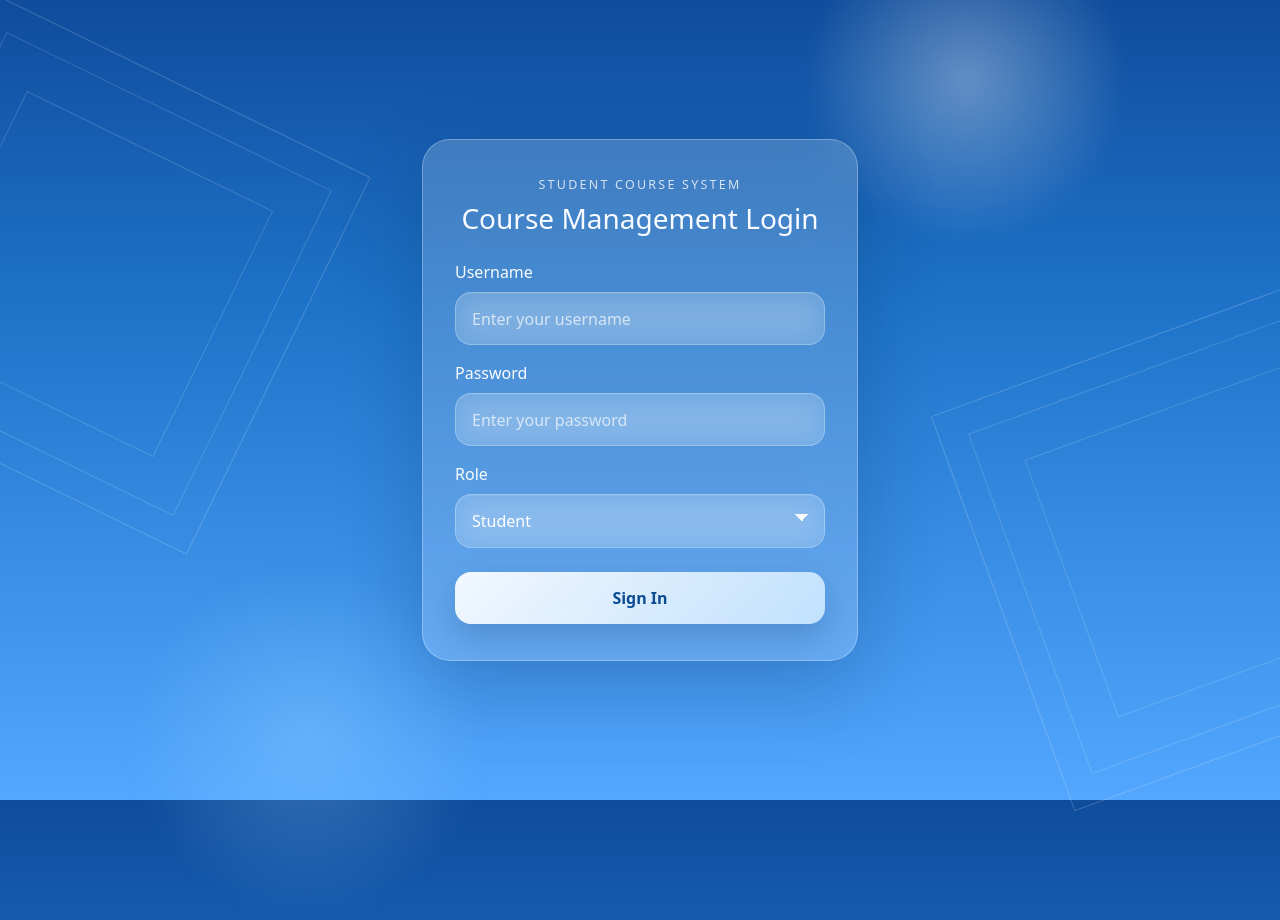
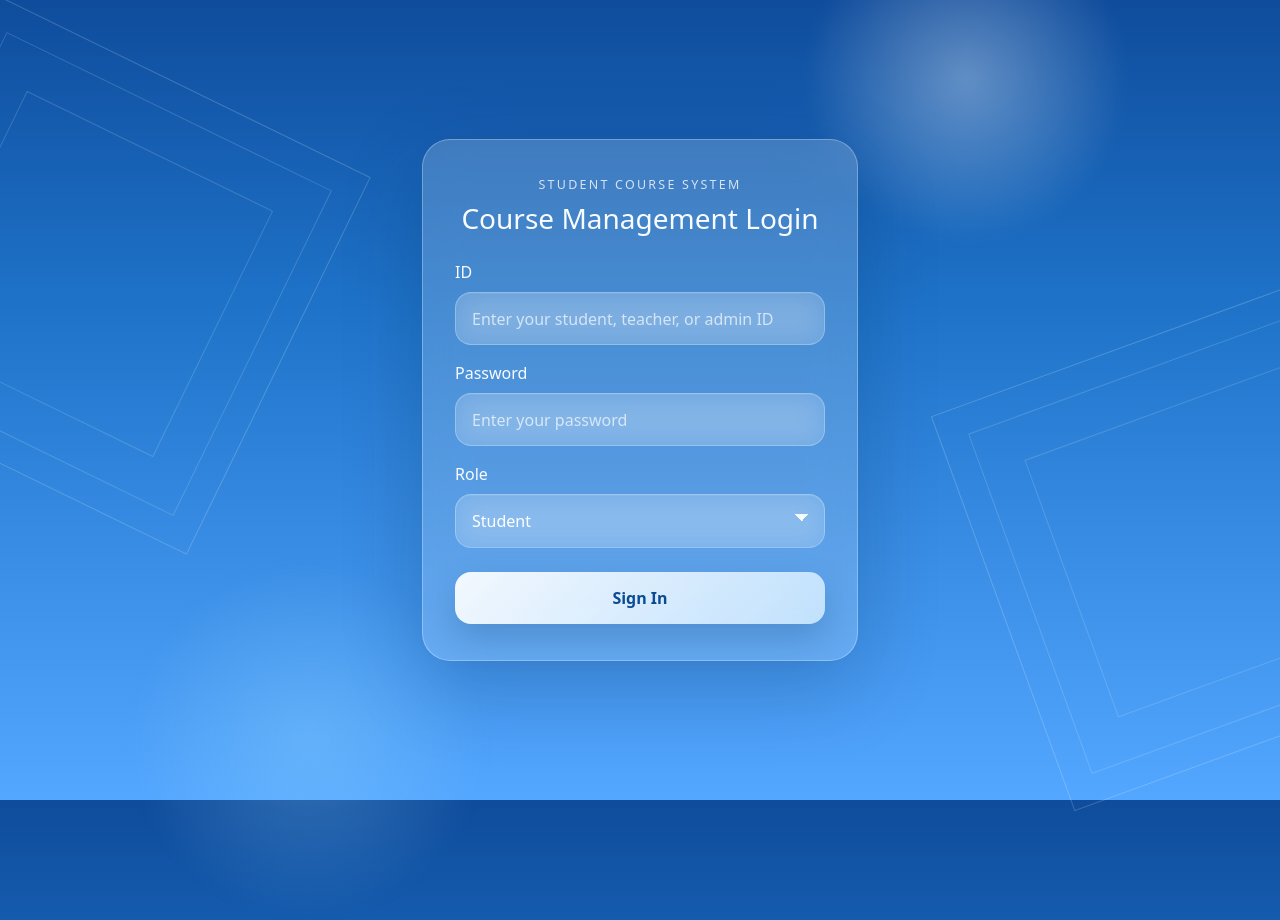
Before and after one commit to Mengjiao01/student_course, a Django app: page /login/ in a window 1280 px wide; the page is wider, and only the part inside the window is pictured. Run offline with Django 5.2, Linux system fonts and the light colour scheme; some libraries are stand-ins or nearby versions.

Commit message:
update login

```diff
--- a/templates/users/login.html
+++ b/templates/users/login.html
@@ -35,16 +35,19 @@
                     {% csrf_token %}
 
                     <div class="mb-3">
-                        <label class="form-label">{{ form.username.label }}</label>
-                        {{ form.username }}
+                        {# ID input #}
+                        <label class="form-label">{{ form.login_id.label }}</label>
+                        {{ form.login_id }}
                     </div>
 
                     <div class="mb-3">
+                        {# Password input #}
                         <label class="form-label">{{ form.password.label }}</label>
                         {{ form.password }}
                     </div>
 
                     <div class="mb-4">
+                        {# Role selector #}
                         <label class="form-label">{{ form.role.label }}</label>
                         {{ form.role }}
                     </div>
--- a/users/forms.py
+++ b/users/forms.py
@@ -12,19 +12,21 @@ class LoginForm(forms.Form):
         ("admin", "Admin"),
     ]
 
-    username = forms.CharField(
-        label="Username",
+    # Role-based account ID
+    login_id = forms.CharField(
+        label="ID",
         max_length=150,
         widget=forms.TextInput(
             attrs={
                 "class": "form-control",
-                "placeholder": "Enter your username",
+                "placeholder": "Enter your student, teacher, or admin ID",
                 "autocomplete": "off",
                 "autocapitalize": "none",
                 "spellcheck": "false",
             }
         ),
     )
+    # Account password
     password = forms.CharField(
         label="Password",
         widget=forms.PasswordInput(
@@ -35,6 +37,7 @@ class LoginForm(forms.Form):
             }
         ),
     )
+    # Selected login role
     role = forms.ChoiceField(
         label="Role",
         choices=ROLE_CHOICES,
--- a/users/views.py
+++ b/users/views.py
@@ -1,5 +1,5 @@
 from django.contrib import messages
-from django.contrib.auth import authenticate, login, logout
+from django.contrib.auth import login, logout
 from django.contrib.auth.decorators import login_required
 from django.core.paginator import Paginator
 from django.db.models import Count, Q
@@ -12,10 +12,10 @@ from courses.models import Course
 from enrollments.models import Enrollment
 
 from .forms import AdminCourseForm, LoginForm
-from .models import Student, Teacher
+from .models import Profile, Student, Teacher
 from .utils import get_user_role
 
-#user's role
+# Role to dashboard mapping
 def _get_dashboard_url(role):
     role_to_url = {
         "student": "student_dashboard",
@@ -72,25 +72,61 @@ def _course_admin_queryset():
     )
 
 
+def _get_login_user(selected_role, login_id):
+    #Role-specific ID lookup
+    if selected_role == "student":
+        student = Student.objects.select_related("user").filter(student_id=login_id).first()
+        return student.user if student else None
+
+    if selected_role == "teacher":
+        teacher = Teacher.objects.select_related("user").filter(staff_id=login_id).first()
+        return teacher.user if teacher else None
+
+    profile = Profile.objects.select_related("user").filter(role="admin", admin_id=login_id).first()
+    return profile.user if profile else None
+
+
+def _get_login_user_by_any_id(login_id):
+    #Any-role ID lookup
+    student = Student.objects.select_related("user").filter(student_id=login_id).first()
+    if student:
+        return student.user
+
+    teacher = Teacher.objects.select_related("user").filter(staff_id=login_id).first()
+    if teacher:
+        return teacher.user
+
+    profile = Profile.objects.select_related("user").filter(admin_id=login_id).first()
+    return profile.user if profile else None
+
+
 @never_cache
 @ensure_csrf_cookie
 def login_view(request):
     form = LoginForm(request.POST or None)
     if request.method == "POST" and form.is_valid():
-        username = form.cleaned_data["username"]
+        #Submitted credentials
+        login_id = form.cleaned_data["login_id"].strip()
         password = form.cleaned_data["password"]
         selected_role = form.cleaned_data["role"]
 
-        user = authenticate(request, username=username, password=password)
-        if user is None:
-            form.add_error(None, "Invalid username or password.")
+
+        user = _get_login_user(selected_role, login_id)
+        if user is not None:
+            #cheak password
+            if not user.check_password(password):
+                form.add_error(None, "Invalid ID or password.")
+            else:
+
+                login(request, user)
+                return redirect(_get_dashboard_url(selected_role))
         else:
-            actual_role = get_user_role(user)
-            if actual_role != selected_role:
+            #role mismatch fallback
+            user = _get_login_user_by_any_id(login_id)
+            if user is not None and user.check_password(password):
                 form.add_error(None, "The selected role does not match this account.")
             else:
-                login(request, user)
-                return redirect(_get_dashboard_url(actual_role))
+                form.add_error(None, "Invalid ID or password.")
 
     return render(request, "users/login.html", {"form": form})
 
```
Also changed, not shown: users/tests.py (+30 -7 lines).
